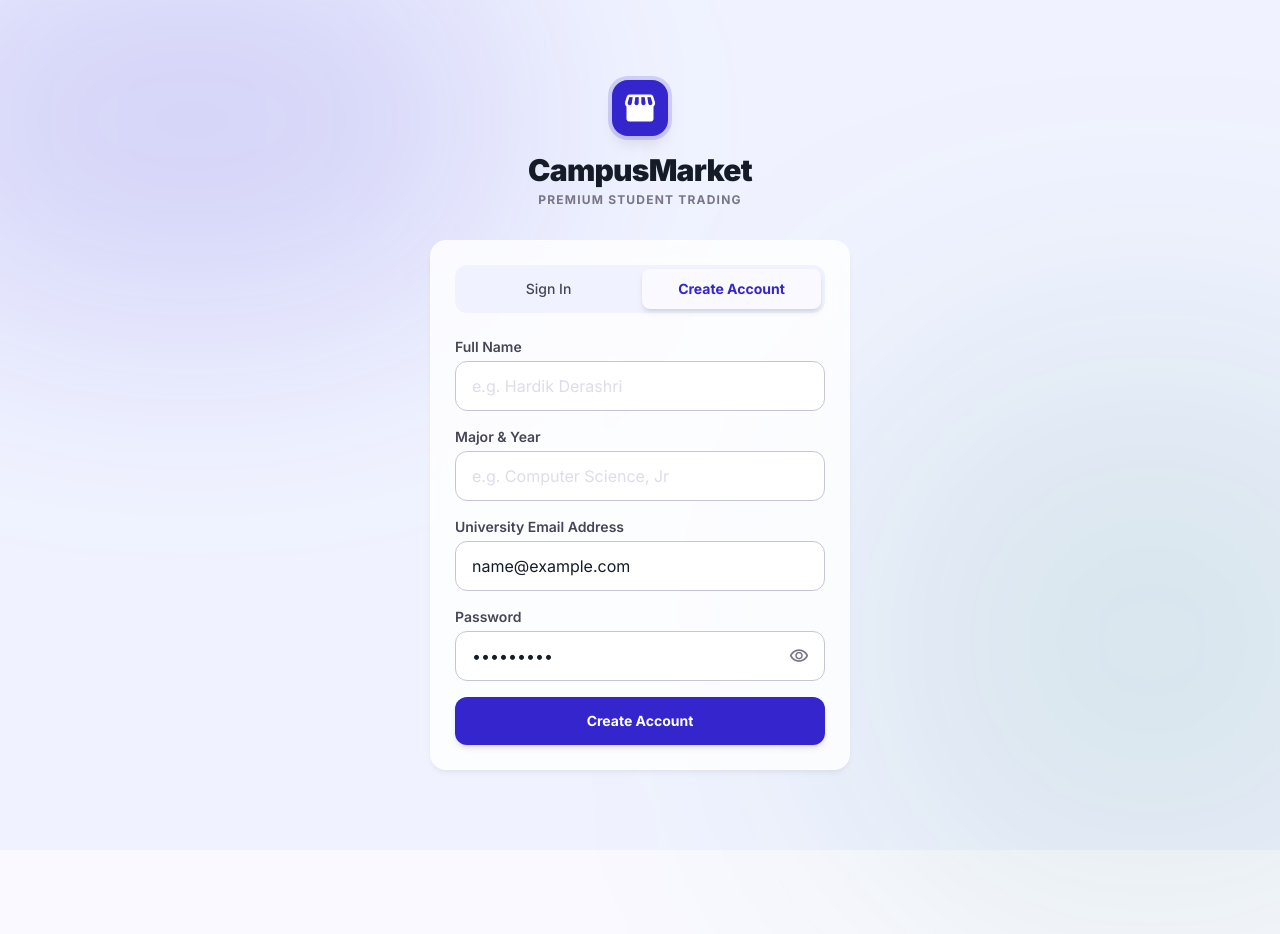
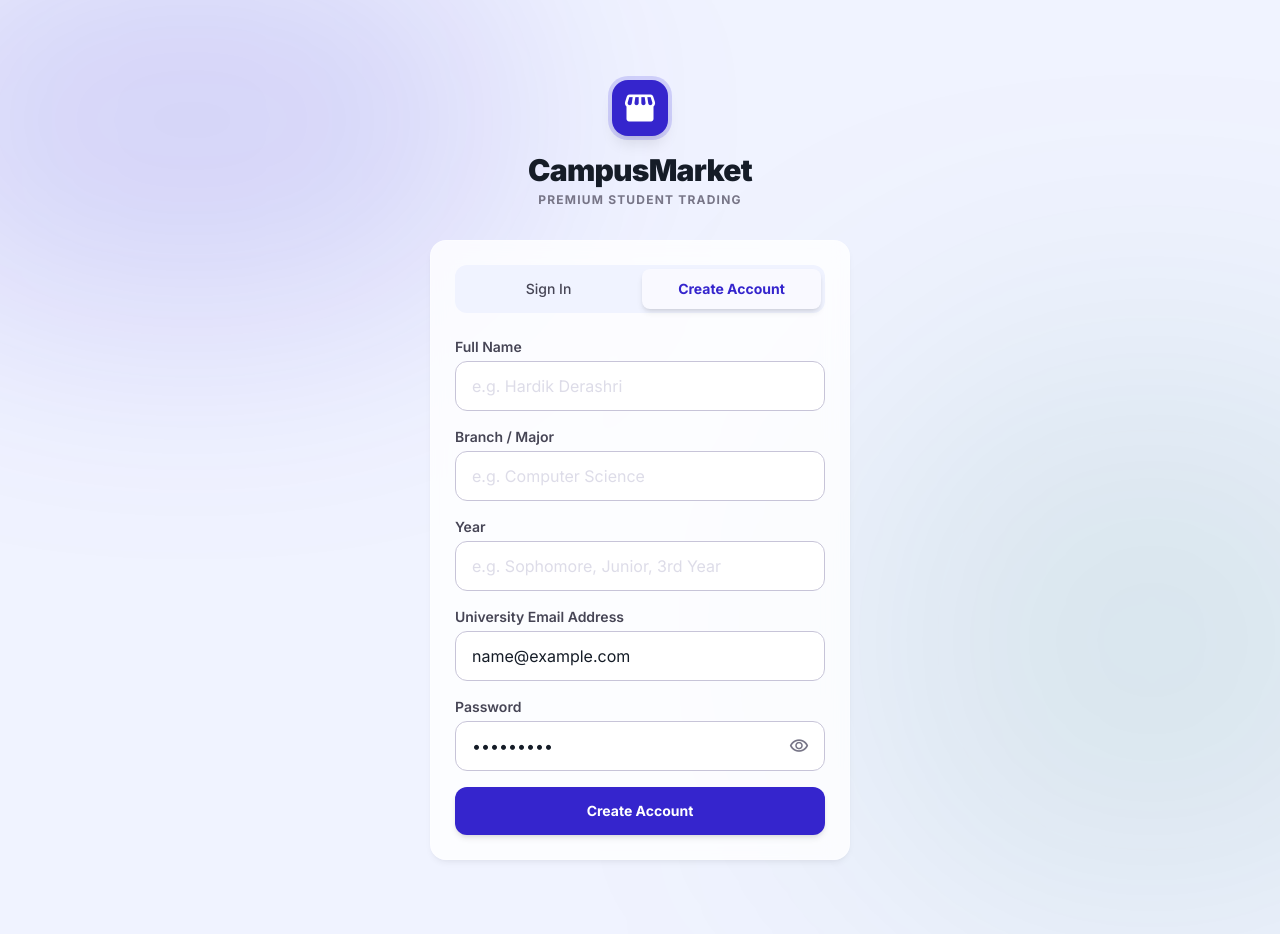
Before and after one commit to kepler-d/campmart, a React (Vite) app: page /#/leaderboard in a window 1280 px wide. Both pictures are taken after typing "name@example.com", "Sample123" into the empty fields and a click on the button "Create Account". Shown: the top 934 px of the page. Before the commit the page ends 850 px from the top, so only its background shows below. Built offline with nearby package versions, Linux system fonts and the light colour scheme; the HTML template or start-up script is replaced by a standard one.

Commit message:
Separate Major and Year into two individual profile fields (Branch/Major & Year)

```diff
--- a/src/db.js
+++ b/src/db.js
@@ -69,6 +69,7 @@ const DEFAULT_LISTINGS = [
 const DEFAULT_PROFILE = {
   name: "Hardik",
   major: "Computer Science",
+  year: "4th Year",
   email: "hardik@university.edu",
   avatar: "https://lh3.googleusercontent.com/aida-public/AB6AXuBwozUBToAeWm6qEAFt4XpKTKQvJVko-_u9NhR9mUQpKXAy9c2payVVkBjnDI90kfoyEki07Rro02oX02iytGaoYmn0Ej6DETSil0VE-Sj6nJvg-XP4YKXjRAGkTobHlnEdMM4TrFNLy0A4XvQRDVpYGl84ocnA5aZlpNMwbgvfrZHLbCMcm67T2pPU0f0f9uyuE0o5WKpFxjI0NjyUv7POLY5Y55bEfr5Z4yzT5hTi0B419ePRJori6c39wesX8XLchKTKxUxWGXdM",
   rating: 4.9,
--- a/src/pages/Dashboard.jsx
+++ b/src/pages/Dashboard.jsx
@@ -205,7 +205,7 @@ export default function Dashboard() {
             </h1>
             <p className="font-body-md text-on-surface-variant text-sm mt-1 flex items-center justify-center md:justify-start gap-1">
               <span className="material-symbols-outlined text-primary text-[18px]">school</span>
-              <span>{profile.major}</span>
+              <span>{profile.major} {profile.year && `• ${profile.year}`}</span>
             </p>
           </div>
         </div>
--- a/src/pages/Login.jsx
+++ b/src/pages/Login.jsx
@@ -13,6 +13,7 @@ export default function Login() {
   const [password, setPassword] = useState('');
   const [name, setName] = useState('');
   const [major, setMajor] = useState('');
+  const [year, setYear] = useState('');
 
   // UI states
   const [showPassword, setShowPassword] = useState(false);
@@ -71,6 +72,7 @@ export default function Login() {
         const newProfile = {
           name: name.trim() || 'Student Trader',
           major: major.trim() || 'Undecided',
+          year: year.trim() || 'First Year',
           email: email.toLowerCase().trim(),
           avatar: `https://api.dicebear.com/7.x/adventurer/svg?seed=${encodeURIComponent(name || 'default')}`,
           rating: 5.0,
@@ -159,13 +161,24 @@ export default function Login() {
                   />
                 </div>
                 <div>
-                  <label className="block font-label-md text-label-md text-on-surface-variant mb-xs font-semibold">Major & Year</label>
+                  <label className="block font-label-md text-label-md text-on-surface-variant mb-xs font-semibold">Branch / Major</label>
                   <input
                     required
                     type="text"
-                    placeholder="e.g. Computer Science, Jr"
+                    placeholder="e.g. Computer Science"
                     value={major}
                     onChange={(e) => setMajor(e.target.value)}
+                    className="w-full rounded-xl border border-outline-variant bg-surface-container-lowest px-md py-3 text-body-md font-body-md outline-none focus:border-primary placeholder-outline-variant/60"
+                  />
+                </div>
+                <div>
+                  <label className="block font-label-md text-label-md text-on-surface-variant mb-xs font-semibold">Year</label>
+                  <input
+                    required
+                    type="text"
+                    placeholder="e.g. Sophomore, Junior, 3rd Year"
+                    value={year}
+                    onChange={(e) => setYear(e.target.value)}
                     className="w-full rounded-xl border border-outline-variant bg-surface-container-lowest px-md py-3 text-body-md font-body-md outline-none focus:border-primary placeholder-outline-variant/60"
                   />
                 </div>
--- a/src/pages/Profile.jsx
+++ b/src/pages/Profile.jsx
@@ -13,6 +13,7 @@ export default function Profile() {
   const [showEditModal, setShowEditModal] = useState(false);
   const [editName, setEditName] = useState('');
   const [editMajor, setEditMajor] = useState('');
+  const [editYear, setEditYear] = useState('');
   const [editAvatar, setEditAvatar] = useState('');
 
   // Sync profile & listings internally
@@ -32,6 +33,7 @@ export default function Profile() {
   const openEditModal = () => {
     setEditName(profile.name);
     setEditMajor(profile.major);
+    setEditYear(profile.year || '');
     setEditAvatar(profile.avatar || '');
     setShowEditModal(true);
   };
@@ -42,6 +44,7 @@ export default function Profile() {
       ...profile,
       name: editName.trim() || profile.name,
       major: editMajor.trim() || profile.major,
+      year: editYear.trim() || profile.year,
       avatar: editAvatar.trim() || profile.avatar
     };
 
@@ -80,7 +83,7 @@ export default function Profile() {
               </h1>
               <span className="inline-flex items-center gap-1 bg-surface-container px-3 py-1 rounded-full font-label-sm text-label-sm text-primary w-fit mx-auto md:mx-0 font-semibold">
                 <span className="material-symbols-outlined text-[16px]">school</span>
-                {profile.major}
+                {profile.major} {profile.year && `• ${profile.year}`}
               </span>
             </div>
             <p className="font-body-md text-body-md text-on-surface-variant mb-4 max-w-lg leading-relaxed">
@@ -271,11 +274,20 @@ export default function Profile() {
                 />
               </div>
               <div>
-                <label className="block font-label-md text-label-md text-on-surface-variant mb-xs">Major & Year</label>
+                <label className="block font-label-md text-label-md text-on-surface-variant mb-xs">Branch / Major</label>
                 <input
                   type="text"
                   value={editMajor}
                   onChange={(e) => setEditMajor(e.target.value)}
+                  className="w-full rounded-lg border border-outline-variant bg-surface-container-lowest px-md py-2.5 text-body-md font-body-md outline-none focus:border-primary focus:ring-1 focus:ring-primary"
+                />
+              </div>
+              <div>
+                <label className="block font-label-md text-label-md text-on-surface-variant mb-xs">Year</label>
+                <input
+                  type="text"
+                  value={editYear}
+                  onChange={(e) => setEditYear(e.target.value)}
                   className="w-full rounded-lg border border-outline-variant bg-surface-container-lowest px-md py-2.5 text-body-md font-body-md outline-none focus:border-primary focus:ring-1 focus:ring-primary"
                 />
               </div>
```
